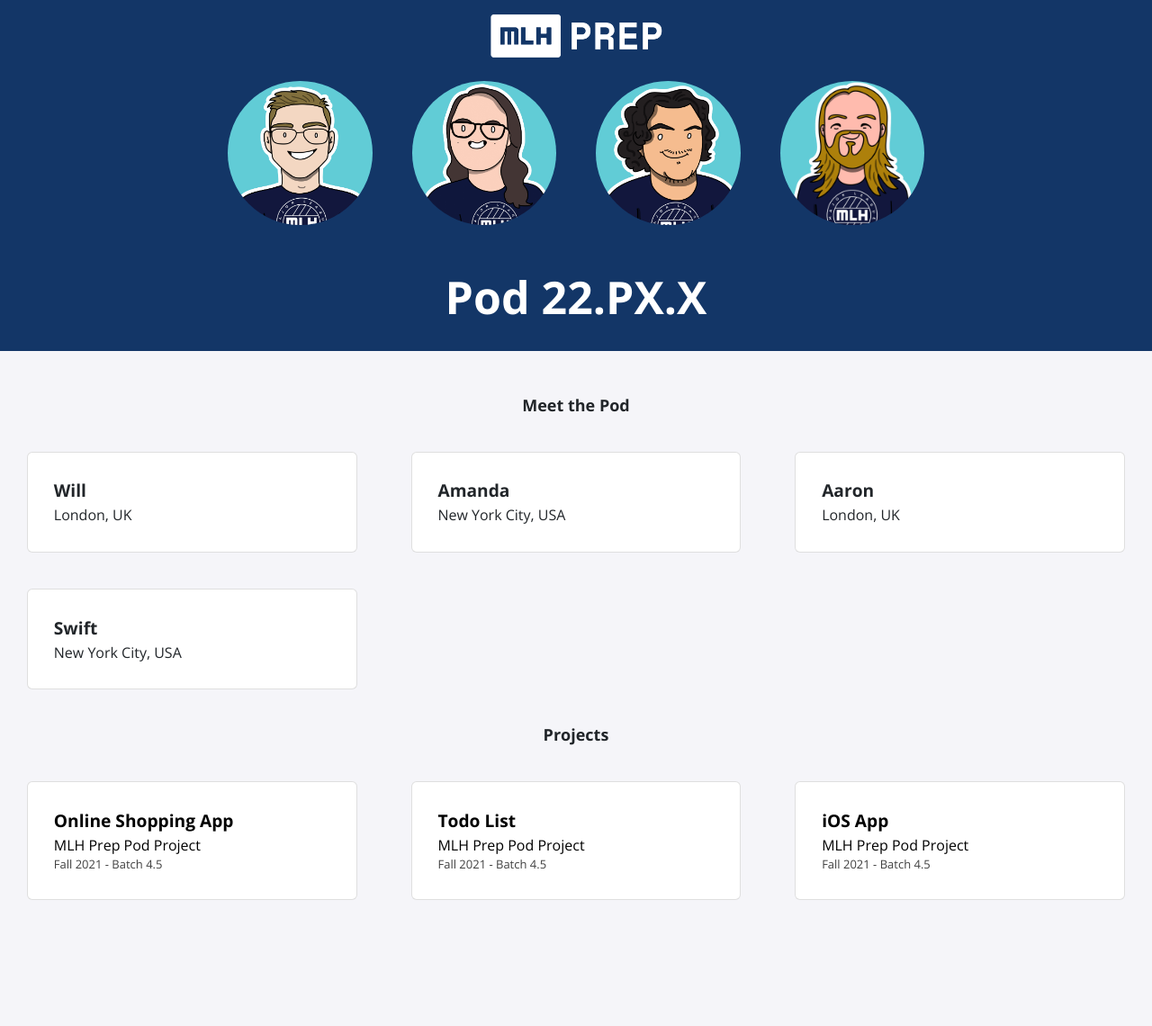
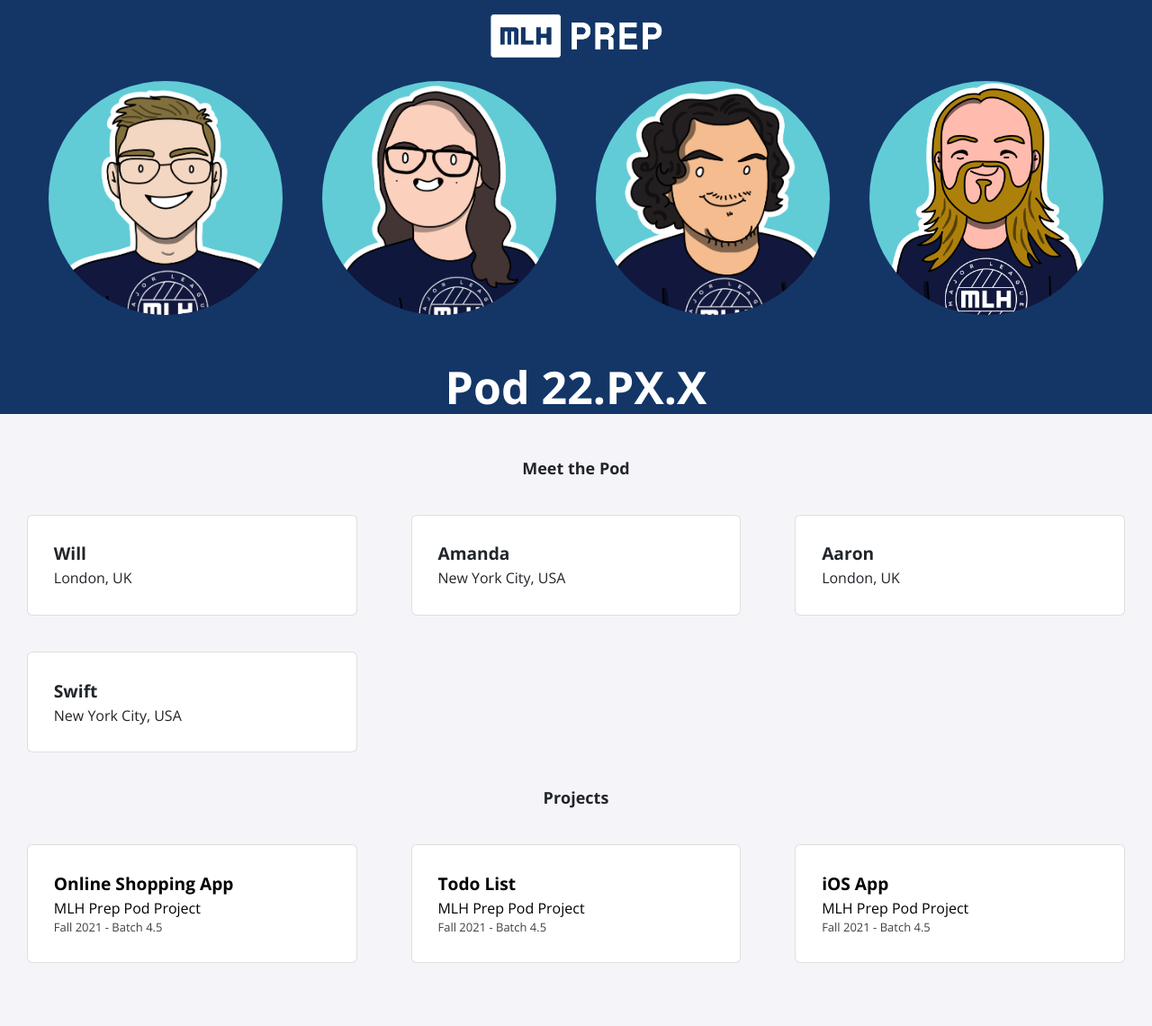
Before and after one commit to MLH-Fellowship/prep-portfolio-22.AUG.PREP.1, a Jekyll site: the page built from index.html, in a window 1280 px wide. Shown: the whole page at 90% size. Built offline with Jekyll 4.4.1, drawn with Linux system fonts in a browser that asks for light colours; nearby versions of some CDN libraries; before the commit the page ends 1070 px from its top, so only the background shows below that.

Commit message:
Resolving the Improve profile picture layout bug.

```diff
--- a/_sass/profile.scss
+++ b/_sass/profile.scss
@@ -1,7 +1,7 @@
 .profile {
     background-color: #133667 !important;
     text-align: center;
-    height: 320px;
+    height: fit-content;
     margin-bottom: 50px;
     h1 {
         font-size: 50px;
@@ -11,7 +11,7 @@
 
     img {
         border-radius: 50%;
-        max-width: 100%;
+        width: 300px;
         max-height: 100%;
         margin-left: auto;
         margin-right: auto;
@@ -19,8 +19,23 @@
         padding: 20px;
     }
 
+    @media only screen and (max-width: 400px) {
+      img{
+        width: 150px;
+        height: 150px;
+      }
+    }
+
+    @media only screen and (max-width: 310px) {
+      img{
+        width: 200px;
+        height: 200px;
+      }
+    }
+
+
     .profile-picture {
         margin-bottom: 30px;
-        height: 200px;
+        height: fit-content;
     }
 }
```
